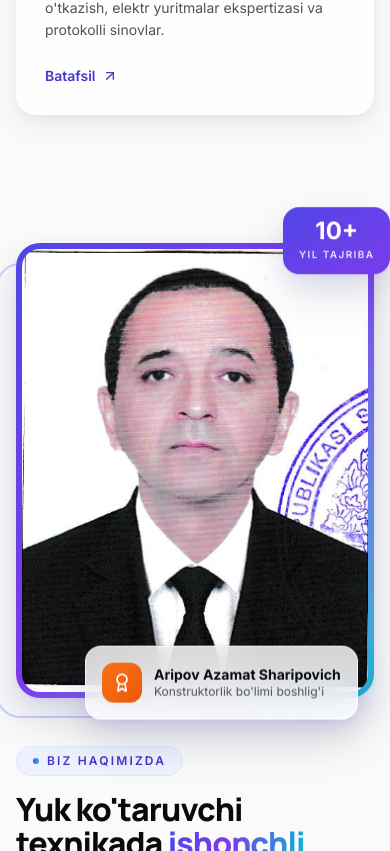
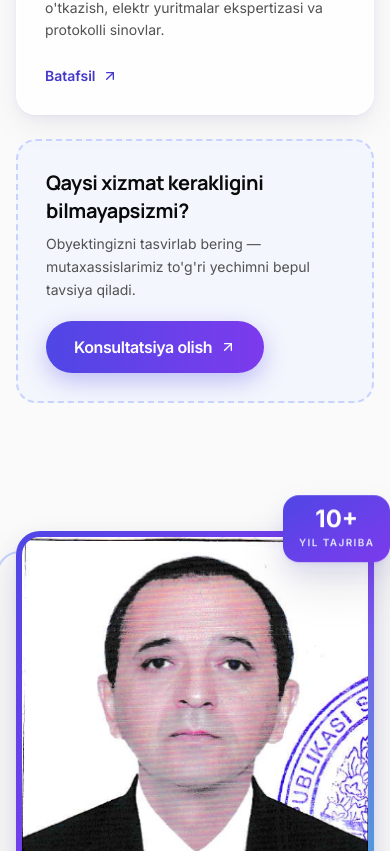
Before and after one commit to muhammadibnmurod/sifat-innvation-technology, a React (Vite) app: page / in a window 390 px wide. Shown: the part 4073-4924 px from the top of the page. Built offline with nearby package versions, Linux system fonts and the light colour scheme.

Commit message:
chore: ignore .claude folder

```diff
--- a/src/components/CtaBanner.jsx
+++ b/src/components/CtaBanner.jsx
@@ -6,11 +6,11 @@ import { fadeUp, stagger, inView } from "../lib/motion.js";
 // Full-width conversion band before the footer.
 export default function CtaBanner() {
   return (
-    <section className="px-4 pb-20 sm:px-6 lg:px-8">
+    <section className="noise relative overflow-hidden bg-gradient-to-br from-brand-700 via-brand-600 to-accent-violet">
       <motion.div
         variants={stagger}
         {...inView}
-        className="noise relative mx-auto max-w-7xl overflow-hidden rounded-[var(--radius-xl2)] bg-gradient-to-br from-brand-700 via-brand-600 to-accent-violet px-6 py-16 text-center shadow-lift ring-1 ring-white/15 sm:px-12 sm:py-20"
+        className="relative px-4 py-16 text-center sm:px-6 sm:py-24 lg:px-8"
       >
         <div className="pointer-events-none absolute inset-0 bg-grid-light opacity-40" />
         <div className="pointer-events-none absolute -left-24 -top-32 h-80 w-80 rounded-full bg-white/15 blur-3xl" />
--- a/src/components/Hero.jsx
+++ b/src/components/Hero.jsx
@@ -250,7 +250,7 @@ function Hero() {
 
               {/* Floating card — rating */}
               <motion.div
-                className="animate-float absolute -left-6 top-10 w-44 rounded-2xl glass-strong p-4 shadow-lift"
+                className="animate-float absolute -left-6 top-24 w-44 rounded-2xl glass-strong p-4 shadow-lift"
                 style={{ animationDelay: "-1.5s", transform: "translateZ(48px)" }}
               >
                 <div className="flex items-center gap-2">
@@ -266,7 +266,7 @@ function Hero() {
 
               {/* Floating card — safety */}
               <motion.div
-                className="animate-float absolute -right-5 bottom-12 w-52 rounded-2xl glass-strong p-4 shadow-lift"
+                className="animate-float absolute -right-5 -bottom-8 w-52 rounded-2xl glass-strong p-4 shadow-lift"
                 style={{ animationDelay: "-3s", transform: "translateZ(64px)" }}
               >
                 <div className="flex items-center gap-2">
--- a/src/components/Partners.jsx
+++ b/src/components/Partners.jsx
@@ -3,8 +3,13 @@ import { Building2 } from "lucide-react";
 import SectionHeading from "./ui/SectionHeading.jsx";
 import { inView } from "../lib/motion.js";
 
-const ROW_A = ["Uralmash", "Kranmash", "KAMAZ", "GAZprom", "NLMK", "Severstal"];
-const ROW_B = ["Transneft", "Nefaz", "TatSpets", "RGK", "Diakon", "Yamaha"];
+const PARTNERS = [
+  "Uralmash", "Kranmash", "KAMAZ", "GAZprom", "NLMK", "Severstal",
+  "Transneft", "Nefaz", "TatSpets", "RGK", "Diakon", "Yamaha",
+];
+// Both rows show every partner; the second scrolls the other way in reverse order.
+const ROW_A = PARTNERS;
+const ROW_B = [...PARTNERS].reverse();
 
 function LogoChip({ name }) {
   return (
@@ -25,12 +30,12 @@ function MarqueeRow({ names, reverse = false }) {
   const animation = reverse ? "animate-marquee-reverse" : "animate-marquee";
   return (
     <div className={`${animation} flex flex-none py-2`}>
-      <ul className="flex min-w-full flex-none items-center justify-around">
+      <ul className="flex flex-none items-center">
         {names.map((name, i) => (
           <LogoChip key={`a-${i}`} name={name} />
         ))}
       </ul>
-      <ul className="flex min-w-full flex-none items-center justify-around" aria-hidden="true">
+      <ul className="flex flex-none items-center" aria-hidden="true">
         {names.map((name, i) => (
           <LogoChip key={`b-${i}`} name={name} />
         ))}
--- a/src/components/Remont.jsx
+++ b/src/components/Remont.jsx
@@ -11,6 +11,7 @@ import {
 } from "lucide-react";
 import SectionHeading from "./ui/SectionHeading.jsx";
 import Card from "./ui/Card.jsx";
+import Button from "./ui/Button.jsx";
 import { fadeUp, stagger, inView } from "../lib/motion.js";
 
 // Featured service — gets the large dark bento panel.
@@ -143,6 +144,26 @@ export default function Remont() {
               </div>
             </Card>
           ))}
+
+          {/* Filler CTA card — completes the 3×3 bento on desktop */}
+          <motion.div
+            variants={fadeUp}
+            className="relative flex flex-col items-start justify-center overflow-hidden rounded-[var(--radius-card)] border-2 border-dashed border-brand-200 bg-brand-50/50 p-7 lg:col-span-2 lg:flex-row lg:items-center lg:justify-between lg:gap-8"
+          >
+            <div>
+              <h3 className="text-xl font-bold text-ink">
+                Qaysi xizmat kerakligini bilmayapsizmi?
+              </h3>
+              <p className="mt-2 max-w-md text-sm leading-relaxed text-ink-soft">
+                Obyektingizni tasvirlab bering — mutaxassislarimiz to'g'ri
+                yechimni bepul tavsiya qiladi.
+              </p>
+            </div>
+            <Button as="a" href="#faq" variant="gradient" className="mt-5 flex-none lg:mt-0">
+              Konsultatsiya olish
+              <ArrowUpRight className="h-4 w-4" />
+            </Button>
+          </motion.div>
         </motion.div>
       </div>
     </section>
--- a/src/components/VideoSection.jsx
+++ b/src/components/VideoSection.jsx
@@ -73,14 +73,16 @@ export default function VideoSection() {
   const [featuredVideo, ...restVideos] = VIDEOS;
 
   return (
-    <section id="video" className="section scroll-mt-24 px-4 sm:px-6 lg:px-8">
-      {/* dark cinema container */}
-      <div className="noise relative mx-auto max-w-7xl overflow-hidden rounded-[var(--radius-xl2)] bg-gradient-to-br from-ink via-[#14123a] to-brand-900 p-8 shadow-lift ring-1 ring-white/10 sm:p-12">
-        <div className="pointer-events-none absolute inset-0 bg-grid-light opacity-40" />
-        <div className="pointer-events-none absolute -left-24 -top-24 h-72 w-72 rounded-full bg-brand-600/30 blur-3xl" />
-        <div className="pointer-events-none absolute -bottom-24 -right-20 h-72 w-72 rounded-full bg-accent-cyan/20 blur-3xl" />
+    <section
+      id="video"
+      className="noise section relative scroll-mt-24 overflow-hidden bg-gradient-to-br from-ink via-[#14123a] to-brand-900"
+    >
+      {/* full-bleed dark cinema band */}
+      <div className="pointer-events-none absolute inset-0 bg-grid-light opacity-40" />
+      <div className="pointer-events-none absolute -left-24 -top-24 h-72 w-72 rounded-full bg-brand-600/30 blur-3xl" />
+      <div className="pointer-events-none absolute -bottom-24 -right-20 h-72 w-72 rounded-full bg-accent-cyan/20 blur-3xl" />
 
-        <div className="relative">
+      <div className="relative mx-auto max-w-7xl px-4 sm:px-6 lg:px-8">
           <motion.div variants={stagger} {...inView} className="mx-auto flex max-w-2xl flex-col items-center gap-4 text-center">
             <motion.span
               variants={fadeUp}
@@ -112,7 +114,6 @@ export default function VideoSection() {
               <VideoCard key={video.id} {...video} />
             ))}
           </motion.div>
-        </div>
       </div>
     </section>
   );
```
Also changed, not shown: 1 other file (tests, documents, lock files or other folders).
